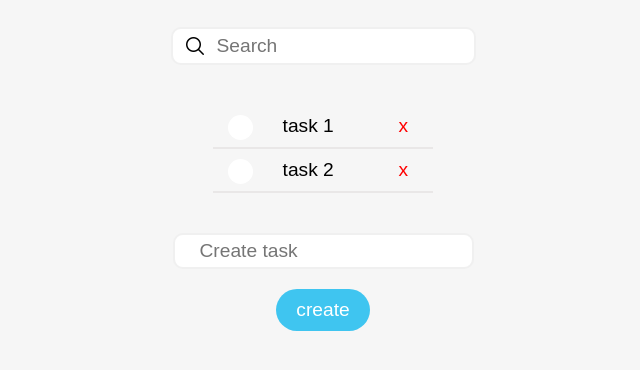
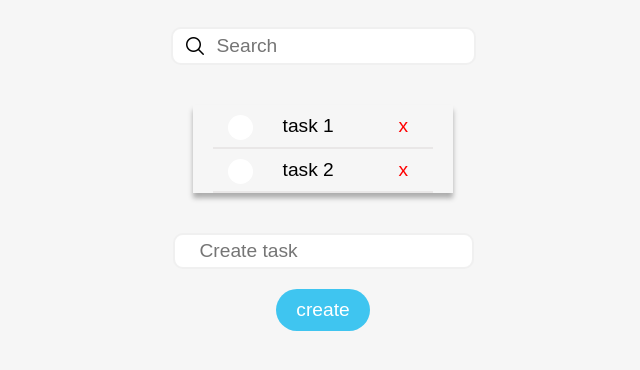
Before and after one commit to Jv1ctor/To-Do-list, a plain HTML site: page index.html in a window 1280 px wide. Shown: the part 178-548 px from the top of the page, without its empty margins (317-957 px from the left). Drawn offline with Linux system fonts and the light colour scheme.

Commit message:
scrollbar style

```diff
--- a/index.html
+++ b/index.html
@@ -10,7 +10,6 @@
 <body>
   <div class="container">
       <h1>to-do list</h1>
-
       <div class="conteudo">
         <form>
           <div class="search">
@@ -18,7 +17,6 @@
             <input type="text" id="searchTask" placeholder="Search">
           </div>
 
-          <div class="counteudo-list">
             <ul class="list">
               <li>
                 <input type="checkbox" name="task" id="task0">
@@ -33,7 +31,6 @@
                 <span class="button-delete">x</span>
               </li>
             </ul>
-          </div>
 
           <input class="input-text" type="text" id="createTask" placeholder="Create task">
           <button class="button-create">create</button>
--- a/style.css
+++ b/style.css
@@ -68,13 +68,33 @@ button,
 }
 
 .list{
+  margin: 40px 0;
   display: grid;
-  margin: 40px 0;
   max-height:200px;
-  padding: 0 10px;
   overflow-y:scroll;
+  padding: 0 20px;
   justify-items: center;
+  box-shadow: 0 5px 5px rgba(0, 0, 0, 0.3);
 }
+
+.list{
+  scrollbar-width:thin;
+  scrollbar-color: #3FC5F0 #eeecec;
+  scrollbar-darkshadow-color:#32b7e4;
+  scrollbar-shadow-color: rgba(0, 0, 0, 0.3);
+}
+
+.list::-webkit-scrollbar{
+  width: 12px;
+}
+
+.list::-webkit-scrollbar-track{
+  background: #eeecec;
+}
+.list::-webkit-scrollbar-thumb{
+  background: #3FC5F0;
+}
+
 
 .list li{
   width: 220px;
@@ -109,6 +129,7 @@ label::before{
   position: absolute;
   top: 0;
   left: 0;
+  z-index: 0;
 }
 
 input[type="checkbox"]:checked +label::before{
```
